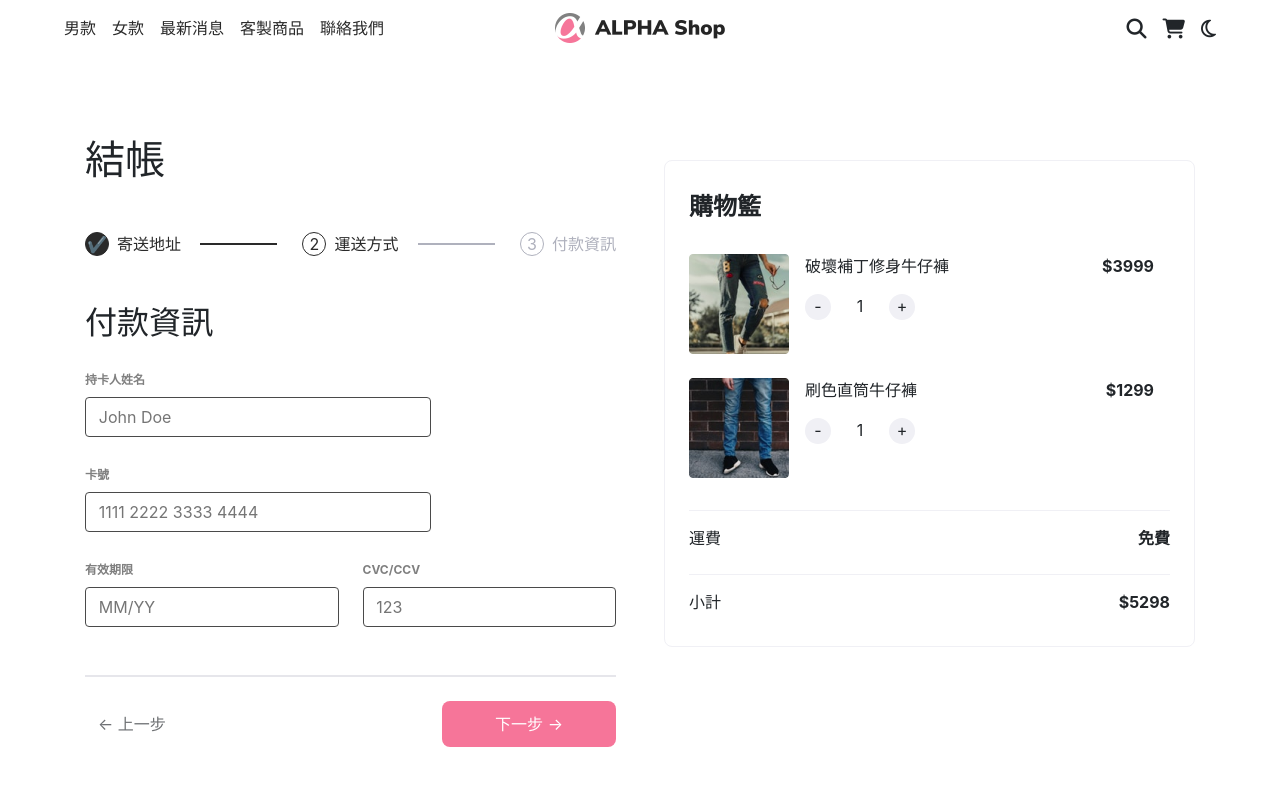
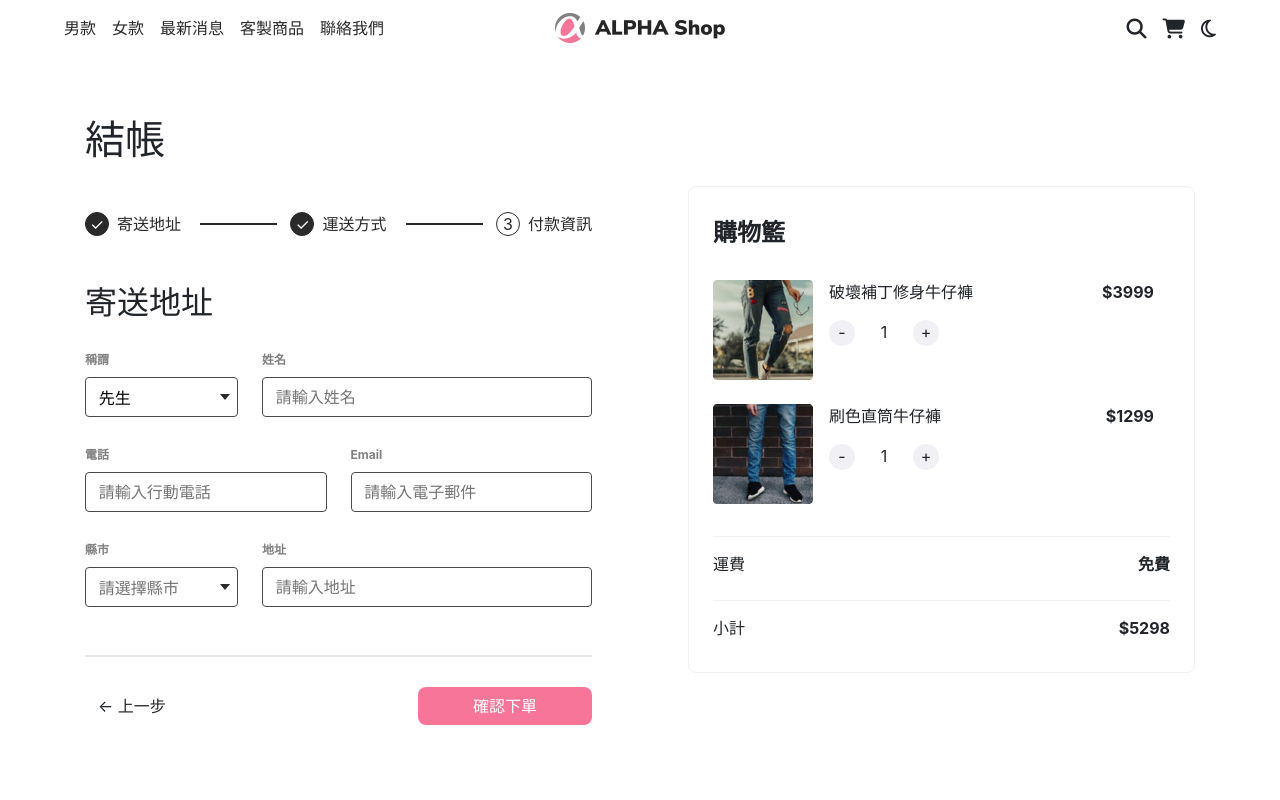
Before and after one commit to chacowang0125/alpha-shop-vue.js, a Vue app: page /#/checkout/address in a window 1280 px wide. Shown: the top 800 px of the page. Built offline with nearby package versions, Linux system fonts and the light colour scheme.

Commit message:
feat: stepper & buttonPanel function

```diff
--- a/public/index.html
+++ b/public/index.html
@@ -10,6 +10,7 @@
         <%= htmlWebpackPlugin.options.title %>
     </title>
     <link rel="stylesheet" href="./style.css">
+    <link href="https://fonts.googleapis.com/css2?family=Noto+Sans+TC:wght@400;500;700&display=swap" rel="stylesheet">
     <script src="https://kit.fontawesome.com/3490d3d2dc.js" crossorigin="anonymous"></script>
 </head>
 
--- a/public/style.css
+++ b/public/style.css
@@ -4,7 +4,10 @@ html,
 body {
     margin: 0;
     padding: 0;
-    height: 100%
+    height: 100%;
+    font-family: "Noto Sans TC";
+    font-size: 16px;
+    font-weight: 400;
 }
 
 * {
--- a/src/App.vue
+++ b/src/App.vue
@@ -4,7 +4,7 @@
 		<main>
 			<router-view/>
 		</main>
-		<Footer v-if="showFooter"/>
+		<Footer />
   </div>
 </template>
 
@@ -22,7 +22,6 @@ export default {
 	},
 	data(){
 		return{
-			showFooter: true
 		}
 	}
 }
--- a/src/components/ButtonPanel.vue
+++ b/src/components/ButtonPanel.vue
@@ -1,33 +1,58 @@
 <template>
-	<div class="btn-panel d-flex justify-content-between align-items-center ">
-    <button class="btn previous-btn" disabled>
-      上一步
+	<div class="btn-panel">
+    <button class="btn previous-btn" v-show="step !== 1">
+      ← 上一步
     </button>
     <button class="btn next-btn">
-			下一步
+			{{ nextButtonContent }}
 		</button>
 </div>
 </template>
 
 <style scoped>
 .btn-panel {
+	position: relative;
 	width: 100%;
+	height: 100px;
 	margin: 48px 0;
-	padding: 24px 0;
 	border-top: 2px solid #e6e6eb;
 }
-.previous-btn::before{
-	content: "\2190";
+
+.previous-btn{
+	position: absolute;
+	left: 0;
+	top: 50%;
+	transform: translateY(-50%);
 }
 
 .next-btn {
+	position: absolute;
 	width: 174px;
-	height: 46px;
+	right: 0;
+	top: 50%;
+	transform: translateY(-50%);
 	color: #fff;
 	border-radius: 8px;
 	background-color: #f67599;
 }
-.next-btn::after {
-	content: "\2192"
-}
+
 </style>
+
+<script>
+
+export default({
+	name: 'ButtonPanel',
+	props: {
+		step:{
+			type: Number,
+			required: true
+		}
+	},
+	data() {
+		return {
+			nextButtonContent: this.step === 3? '確認下單' : '下一步 ➝'
+		}
+	},
+
+})
+</script>
--- a/src/components/CartPanel.vue
+++ b/src/components/CartPanel.vue
@@ -45,6 +45,10 @@
 </template>
 
 <style scoped>
+.cart-panel {
+	margin: 70px 0;
+}
+
 .cart-content{
 	width: 100%;
   padding: 2rem 1.5rem;
--- a/src/components/Footer.vue
+++ b/src/components/Footer.vue
@@ -71,7 +71,6 @@ footer {
 }
 
 .footer-logo-img {
-	border: 1px solid blue;
 	width: 175px;
 	height: 32px;
 	margin: 75px 0;
--- a/src/components/StepperPanel.vue
+++ b/src/components/StepperPanel.vue
@@ -2,17 +2,17 @@
 	<div id="stepper-panel" class="stepper-panel">
 		<h1 class="stepper-title">結帳</h1>
 		<div class="step-control d-flex justify-content-between align-items-center">
-			<div class="step step__one d-flex align-items-center checked">
+			<div class="step step__one d-flex align-items-center" :class="[{ active: step === 1 },{ checked: step !== 1 }]">
 				<div class="circle-container"></div>
 				<div class="label-container">寄送地址</div>
 				<span class="connect-line"></span>
 			</div>
-			<div class="step step__two d-flex align-items-center active">
+			<div class="step step__two d-flex align-items-center" :class="[{ active: step === 2 },{ checked: step === 3 }]">
 				<div class="circle-container"></div>
 				<div class="label-container">運送方式</div>
 				<span class="connect-line"></span>
 			</div>
-			<div class="step step__three d-flex align-items-center">
+			<div class="step step__three d-flex align-items-center" :class="[{ active: step === 3 }]">
 				<div class="circle-container"></div>
 				<div class="label-container">付款資訊</div>
 			</div>
@@ -73,10 +73,26 @@
 	}
 	.step.checked .circle-container , .step.checked .connect-line{
 		background-color: #2a2a2a;
-		/* color: white; */
 	}
+
 	.step.checked .circle-container::after{
-		content: "✔";
-		/* color: white */
+		content: "✓";
+		color: white;
 	}
 </style>
+
+<script>
+
+export default({
+	name: 'StepperPanel',
+	props: {
+		step: {
+			type: Number,
+			required: true,
+		}
+	},
+	data() {
+
+	},
+})
+</script>
--- a/src/router/index.js
+++ b/src/router/index.js
@@ -8,30 +8,33 @@ Vue.use(VueRouter)
 const routes = [{
     path: '/',
     name: 'root',
-        redirect: '/checkout'
+    redirect: '/checkout/address'
 }, {
     path: '/checkout',
     name: 'checkout',
-        component: Checkout
+    component: Checkout,
+    redirect: '/checkout/address',
+    children: [{
+        path: 'address',
+        name: 'address',
+        component: () =>
+            import ('../components/FormStepOne.vue')
     }, {
-        path: '/checkout/address',
-        name: 'checkout-address',
-        component: Checkout
+        path: 'delivery',
+        name: 'delivery',
+        component: () =>
+            import ('../components/FormStepTwo.vue')
     }, {
-        path: '/checkout/delivery',
-        name: 'checkout-delivery',
-        component: Checkout
+        path: 'payment',
+        name: 'payment',
+        component: () =>
+            import ('../components/FormStepThree.vue')
+    }]
 }, {
-        path: '/checkout/payment',
-        name: 'checkout-delivery',
-        component: Checkout
-    },
-    {
     path: '*',
     name: 'not-found',
     component: NotFound
-    }
-]
+}]
 
 const router = new VueRouter({
     linkExactActiveClass: 'active',
--- a/src/views/Checkout.vue
+++ b/src/views/Checkout.vue
@@ -2,24 +2,30 @@
 	<div id="checkout">
 		<div class="container d-flex">
 			<div class="web-left w-50 mr-5">
-				<StepperPanel />
-				<!-- <Address /> -->
-				<!-- <Delivery /> -->
-				<Paymant />
-				<ButtonPanel />
+				<StepperPanel :step = "step"/>
+				<router-view />
+				<ButtonPanel :step = "step"/>
 			</div>
-			<div class="web-right w-50">
+			<div class="web-right w-50 ml-5">
 				<CartPanel />
 			</div>
 		</div>
 	</div>
 </template>
 
+<style scoped>
+#checkout{
+	margin-top: 60px
+}
+.container{
+	width: 90%;
+	height: 100%;
+	margin: 0 auto;
+}
+</style>
+
 <script>
 import StepperPanel from '../components/StepperPanel.vue'
-// import Address from '../components/FormStepOne.vue'
-// import Delivery from '../components/FormStepTwo.vue'
-import Paymant from '../components/FormStepThree.vue'
 import CartPanel from '../components/CartPanel.vue'
 import ButtonPanel from '../components/ButtonPanel.vue'
 
@@ -27,22 +33,27 @@ export default ({
 	name: 'Checkout',
 	components:{
 		StepperPanel,
-		// Address,
-		// Delivery,
-		Paymant ,
 		ButtonPanel,
 		CartPanel
+	},
+	data() {
+		return {
+			step : 3,
+			userInput: {
+				id: 0,
+				name: '',
+				gender: '',
+				tel: '',
+				email: '',
+				region: '',
+				address: '',
+				deliveryMethod: '',
+				cardholderName: '',
+				cardNumber: '',
+				expiration: '',
+				securityCode: '',
+			}
+			}
 	}
 })
 </script>
-
-<style scoped>
-#checkout{
-	margin-top: 80px
-}
-.container{
-	width: 90%;
-	height: 100%;
-	margin: 0 auto;
-}
-</style>
```
Lines whose indentation alone changed are shown as unchanged.
